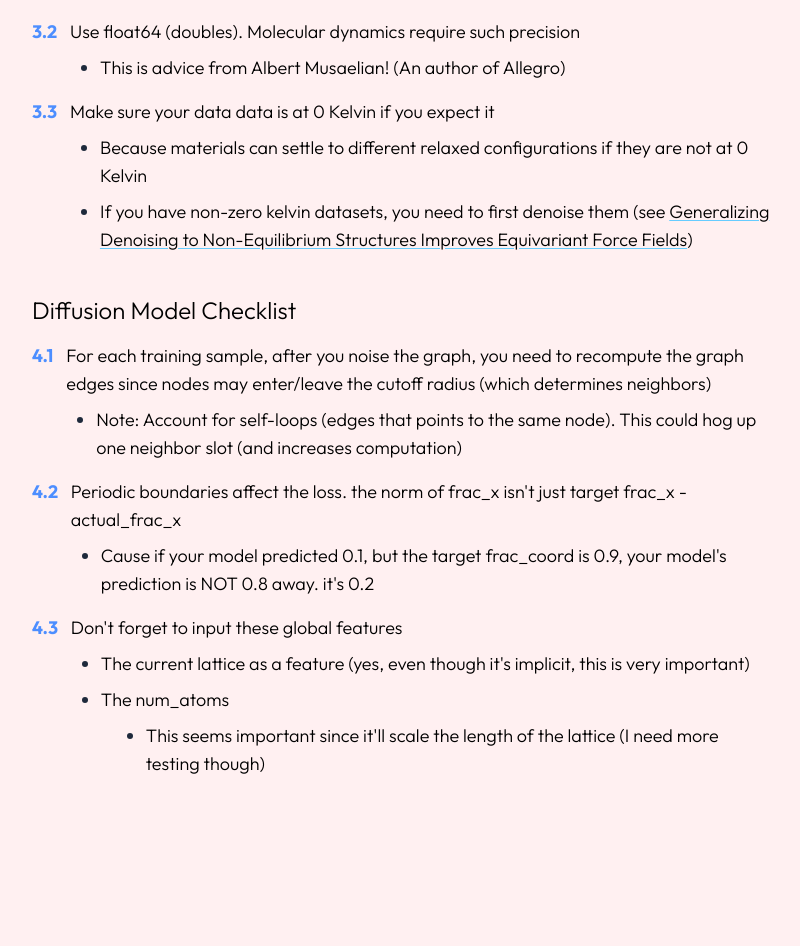
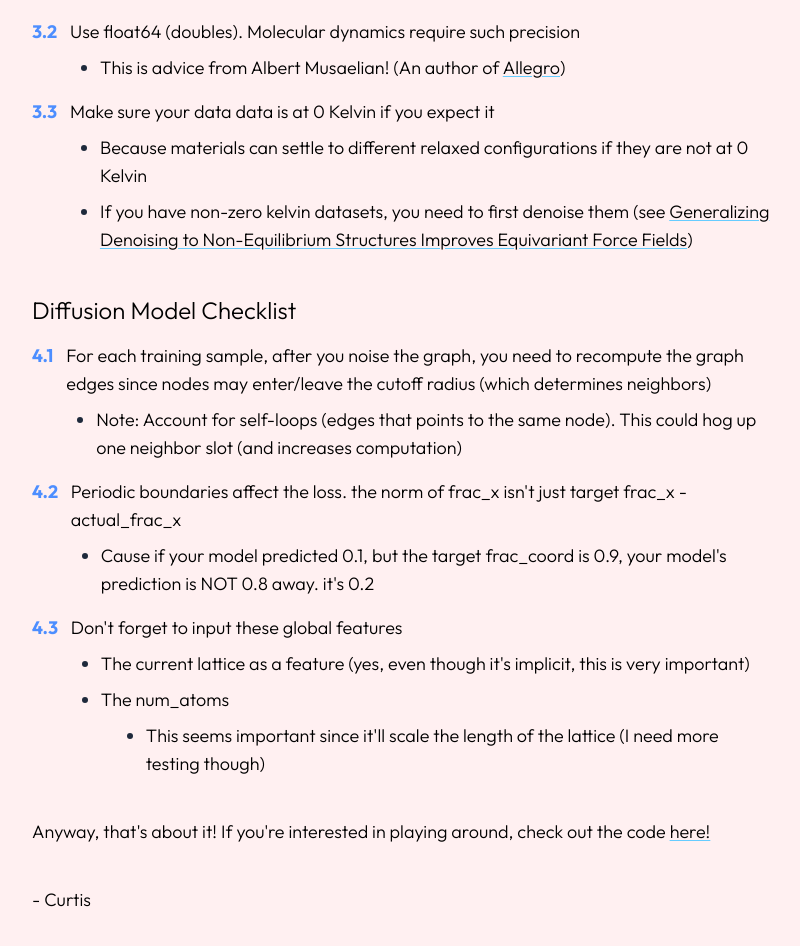
Before and after one commit to chongcurtis/chongcurtis.github.io, a Next.js app: page /materials/egnn_checklist in a window 1280 px wide. Shown: the part 1826-2772 px from the top of the page, without its empty margins (236-1036 px from the left). Built offline with nearby package versions, Linux system fonts and the light colour scheme.

Commit message:
remove fade in. also made links work

```diff
--- a/src/pages/materials/EasyList.tsx
+++ b/src/pages/materials/EasyList.tsx
@@ -21,7 +21,8 @@ export const EasyList: React.FC<ListProps> = ({ items, level = 1 }) => {
                 const { beforeContent, content, children } = item;
 
                 // Base class for all <li> elements
-                let liClassName = "fade-in-on-scroll";
+                // let liClassName = "fade-in-on-scroll";
+                let liClassName = "";
                 let style: React.CSSProperties = {};
 
                 if (level === 1) {
--- a/src/pages/materials/egnn_checklist.tsx
+++ b/src/pages/materials/egnn_checklist.tsx
@@ -11,16 +11,16 @@ export default function Polymers() {
 
     return (
         <div className="px-3 text-lg">
-            <p className="fade-in-on-scroll mt-20 text-center text-2xl">
+            <p className="mt-20 text-center text-2xl">
                 E(3) Equivariant Graph Neural Network Checklist
             </p>
-            <p className="fade-in-on-scroll mt-10">
+            <p className="mt-10">
                 This is a my checklist for training E(3) Equivariant GNNs. I wanted to put this
                 together to condense months of lessons I've learned.
             </p>
-            <h3 className="fade-in-on-scroll mt-10 text-2xl">Table of Contents</h3>
+            <h3 className="mt-10 text-2xl">Table of Contents</h3>
             <ul className="ml-8 mt-2 list-disc marker:text-center marker:font-extrabold marker:text-slate-800">
-                <li className="fade-in-on-scroll">
+                <li className="">
                     <a
                         href="#general-gnn-checklist"
                         className="underline-on-scroll after:bg-sleepover-secondary"
@@ -28,7 +28,7 @@ export default function Polymers() {
                         General GNN Checklist
                     </a>
                 </li>
-                <li className="fade-in-on-scroll">
+                <li className="">
                     <a
                         href="#equivariant-gnn-checklist"
                         className="underline-on-scroll after:bg-sleepover-secondary"
@@ -36,7 +36,7 @@ export default function Polymers() {
                         Equivariant GNN Checklist
                     </a>
                 </li>
-                <li className="fade-in-on-scroll">
+                <li className="">
                     <a
                         href="#material-science-gnn-checklist"
                         className="underline-on-scroll after:bg-sleepover-secondary"
@@ -44,7 +44,7 @@ export default function Polymers() {
                         Material Science GNN Checklist
                     </a>
                 </li>
-                <li className="fade-in-on-scroll">
+                <li className="">
                     <a
                         href="#diffusion-model-checklist"
                         className="underline-on-scroll after:bg-sleepover-secondary"
@@ -53,7 +53,7 @@ export default function Polymers() {
                     </a>
                 </li>
             </ul>
-            <h3 id="general-gnn-checklist" className="fade-in-on-scroll mt-10 text-2xl">
+            <h3 id="general-gnn-checklist" className="mt-10 text-2xl">
                 General GNN Checklist
             </h3>
             <EasyList
@@ -93,7 +93,7 @@ export default function Polymers() {
                     },
                 ]}
             />
-            <h3 id="equivariant-gnn-checklist" className="fade-in-on-scroll mt-10 text-2xl">
+            <h3 id="equivariant-gnn-checklist" className="mt-10 text-2xl">
                 Equivariant GNN Checklist
             </h3>
             <EasyList
@@ -148,7 +148,7 @@ export default function Polymers() {
                     },
                 ]}
             />
-            <h3 id="material-science-gnn-checklist" className="fade-in-on-scroll mt-10 text-2xl">
+            <h3 id="material-science-gnn-checklist" className="mt-10 text-2xl">
                 Material Science GNN Checklist
             </h3>
             <EasyList
@@ -178,8 +178,19 @@ export default function Polymers() {
                         content: "Use float64 (doubles). Molecular dynamics require such precision",
                         children: [
                             {
-                                content:
-                                    "This is advice from Albert Musaelian! (An author of Allegro)",
+                                content: (
+                                    <p>
+                                        This is advice from Albert Musaelian! (An author of{" "}
+                                        <Link
+                                            href="https://arxiv.org/abs/2204.05249"
+                                            className="underline decoration-sleepover-secondary underline-offset-2 hover:decoration-wavy"
+                                            target="_blank"
+                                        >
+                                            Allegro
+                                        </Link>
+                                        )
+                                    </p>
+                                ),
                             },
                         ],
                     },
@@ -199,6 +210,7 @@ export default function Polymers() {
                                         <Link
                                             href="https://arxiv.org/abs/2403.09549"
                                             className="underline decoration-sleepover-secondary underline-offset-2 hover:decoration-wavy"
+                                            target="_blank"
                                         >
                                             Generalizing Denoising to Non-Equilibrium Structures
                                             Improves Equivariant Force Fields
@@ -211,7 +223,7 @@ export default function Polymers() {
                     },
                 ]}
             />
-            <h3 id="diffusion-model-checklist" className="fade-in-on-scroll mt-10 text-2xl">
+            <h3 id="diffusion-model-checklist" className="mt-10 text-2xl">
                 Diffusion Model Checklist
             </h3>
             <EasyList
@@ -259,7 +271,7 @@ export default function Polymers() {
                     },
                 ]}
             />
-            <p className="fade-in-on-scroll mt-10">
+            <p className="mt-10">
                 Anyway, that's about it! If you're interested in playing around, check out the code{" "}
                 <a
                     href="https://github.com/curtischong/polymer-builder"
@@ -269,7 +281,7 @@ export default function Polymers() {
                     here!
                 </a>
             </p>
-            <p className="fade-in-on-scroll mt-10">- Curtis</p>
+            <p className="mt-10">- Curtis</p>
             <div className="h-96"></div>
         </div>
     );
```
